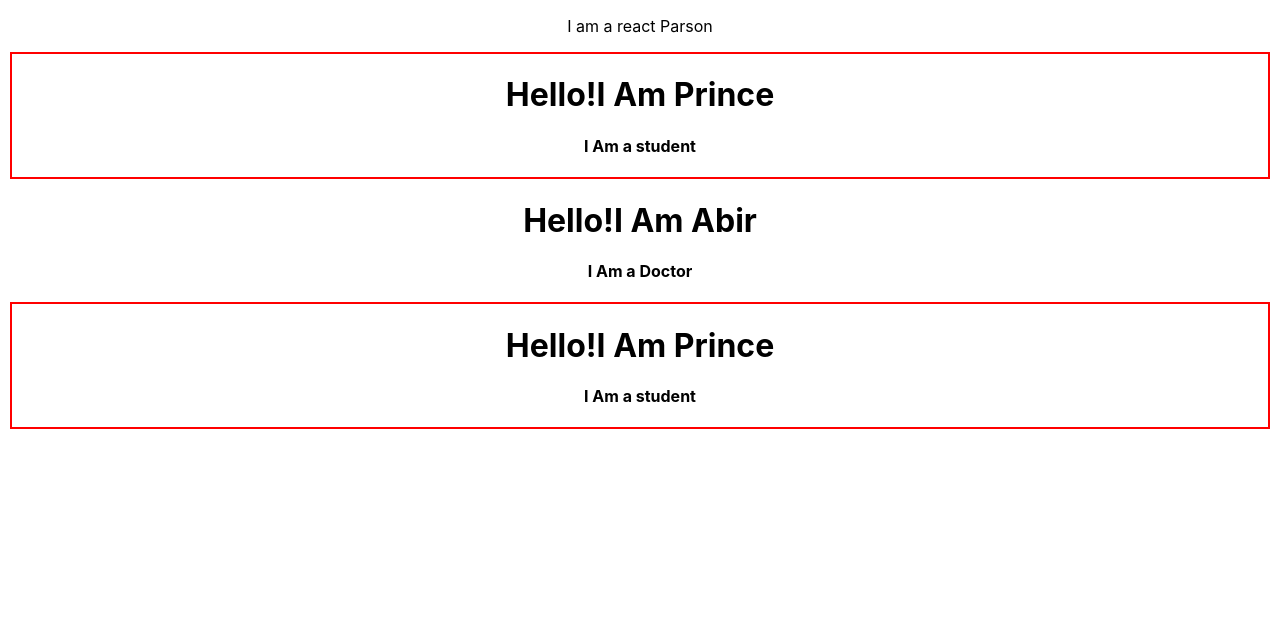
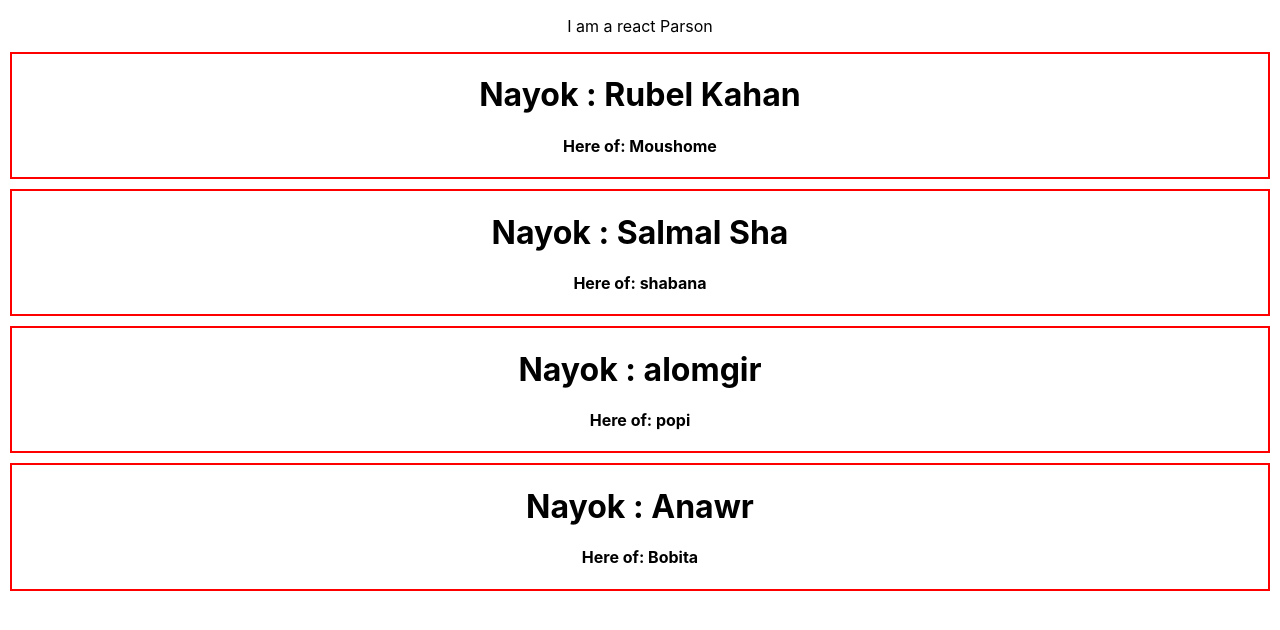
Before and after one commit to akprinceinfo/React-core-concepts, a React (Create React App) app: page / in a window 1280 px wide. Shown: the top 630 px of the page. Built offline with nearby package versions, Linux system fonts and the light colour scheme.

Commit message:
React: Daynamic Data Component

```diff
--- a/src/App.js
+++ b/src/App.js
@@ -3,35 +3,31 @@ import './App.css';
 
 function App() {
 
+  const naykos = ["Anawr", "Salmal Sha","alomgir"]
+
   return ( < div className = 'App' >
-    <header className = 'app-header' >
-    <p > I am a react Parson < /p> </header>
-    <Parson></Parson>
-    < Parson1></Parson1>
-    <Parson></Parson>
+    < header className = 'app-header' >
+       < p > I am a react Parson < /p>
+     </header >
+     <Parson name='Rubel Kahan' nayka ='Moushome'> < /Parson>
+     < Parson name = {naykos[1]} nayka = 'shabana' > < /Parson>
+     < Parson name = {naykos[2]}nayka = 'popi' > < /Parson>
+     < Parson name = {naykos[0]}nayka = 'Bobita' > < /Parson>
      </div>
   )
 }
 
-function Parson() {
+function Parson(props) {
   const ParsonStyle = {
-    border:'2px solid red',
-    margin:'10px',
+    border: '2px solid red',
+    margin: '10px',
   }
-  return ( < div style = {
-        ParsonStyle
-      } >
-    <h1 > Hello!I Am Prince </h1>
-    <h4 > I Am a student < /h4>
+  return ( < div style = { ParsonStyle} >
+    <h1 > Nayok : {props.name} < /h1>
+    < h4 > Here of: {props.nayka} < /h4>
     </div>)
   }
-  function Parson1() {
-    return ( < div >
-      <
-      h1 > Hello!I Am Abir < /h1>  <
-      h4 > I Am a Doctor < /h4>  <
-      /div>)
-    }
+
 
 
   export default App;
```
